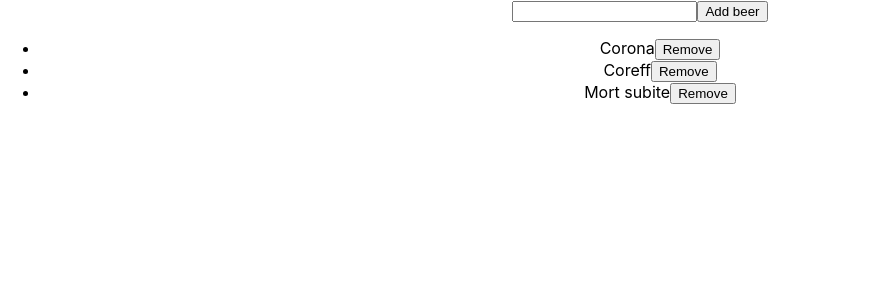
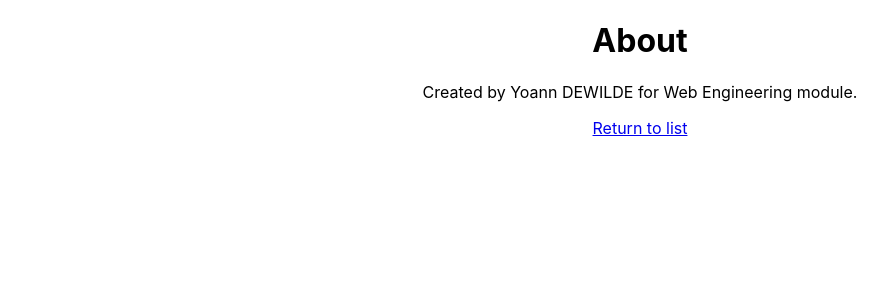
Before and after one commit to yoanndw/tp3-react, a React (Create React App) app: page /about in a window 1280 px wide. Shown: the top 300 px of the page, without its empty margins (0-896 px from the left). Built offline with nearby package versions, Linux system fonts and the light colour scheme.

Commit message:
Add routes and about page

```diff
--- a/package.json
+++ b/package.json
@@ -12,6 +12,7 @@
     "@types/react-dom": "^18.2.0",
     "react": "^18.2.0",
     "react-dom": "^18.2.0",
+    "react-router-dom": "^6.10.0",
     "react-scripts": "5.0.1",
     "typescript": "^4.9.5",
     "web-vitals": "^2.1.4"
--- /dev/null
+++ b/src/About.tsx
@@ -0,0 +1,13 @@
+import { Link } from "react-router-dom";
+
+export function About() {
+    return (
+        <div>
+            <h1>About</h1>
+
+            <p>Created by Yoann DEWILDE for Web Engineering module.</p>
+
+            <Link to="/">Return to list</Link>
+        </div>
+    );
+}
--- a/src/App.tsx
+++ b/src/App.tsx
@@ -1,12 +1,17 @@
 import React from 'react';
 import logo from './logo.svg';
 import './App.css';
+import { Routes, Route } from 'react-router-dom';
 import { BeerList } from './components/BeerList';
+import { About } from './About';
 
 function App() {
   return (
     <div className="App">
-      <BeerList />
+      <Routes>
+        <Route path="/" element={<BeerList />} />
+        <Route path="/about" element={<About />} />
+      </Routes>
     </div>
   );
 }
--- a/src/components/BeerList.tsx
+++ b/src/components/BeerList.tsx
@@ -1,10 +1,9 @@
 import { useState } from "react";
 
 import { Beer } from "./Beer";
+import { Link } from "react-router-dom";
 
-interface Props { }
-
-export function BeerList(props: Props) {
+export function BeerList() {
     let [beers, setBeers] = useState([
         { id: 0, name: "Corona" },
         { id: 1, name: "Coreff" },
@@ -39,6 +38,11 @@
 
     return (
         <div>
+            <h1>Beer list</h1>
+
+            <Link to="/about">About</Link>
+            <br />
+
             <input value={newBeerInput} onChange={evt => setNewBeerInput(evt.target.value)}/>
             <button onClick={addBeer}>Add beer</button>
 
--- a/src/index.tsx
+++ b/src/index.tsx
@@ -3,13 +3,16 @@
 import './index.css';
 import App from './App';
 import reportWebVitals from './reportWebVitals';
+import { BrowserRouter } from 'react-router-dom';
 
 const root = ReactDOM.createRoot(
   document.getElementById('root') as HTMLElement
 );
 root.render(
   <React.StrictMode>
-    <App />
+    <BrowserRouter>
+      <App />
+    </BrowserRouter>
   </React.StrictMode>
 );
 
```
Also changed, not shown: 1 other file (tests, documents, lock files or other folders).
